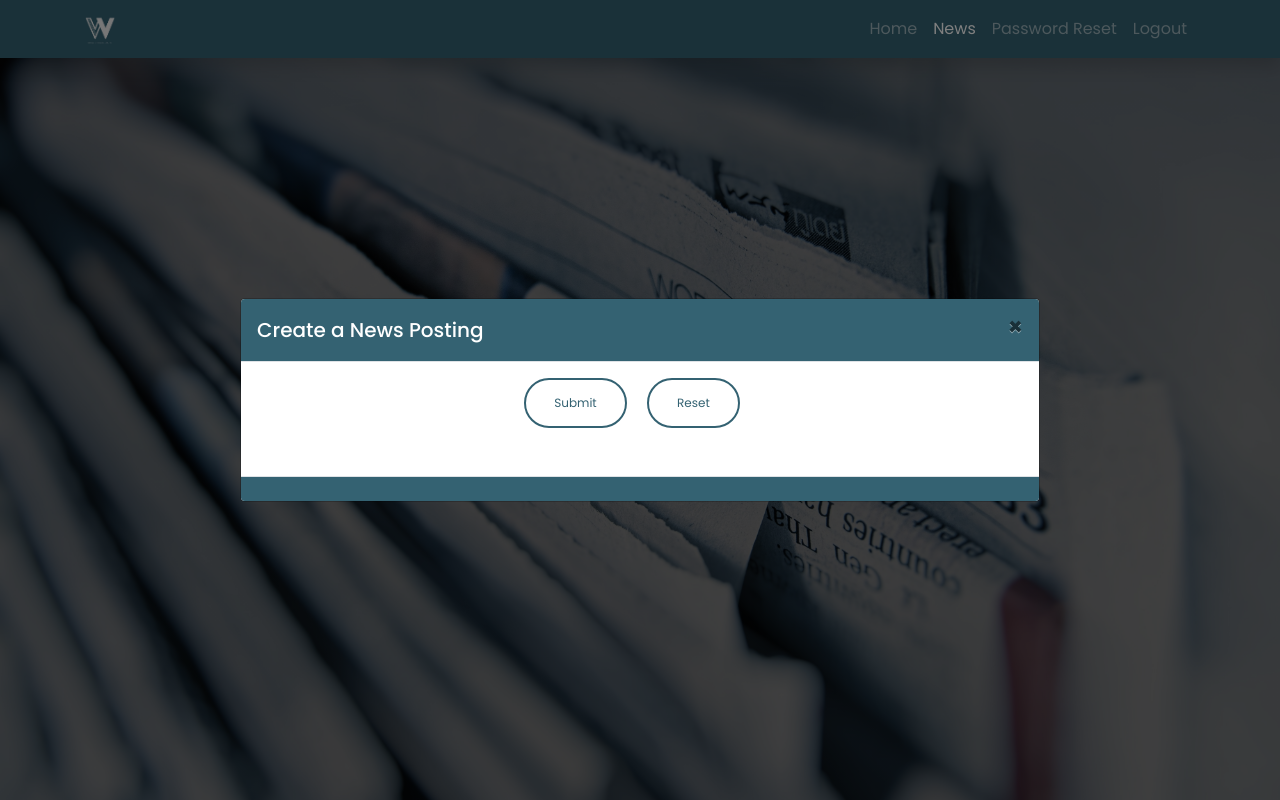
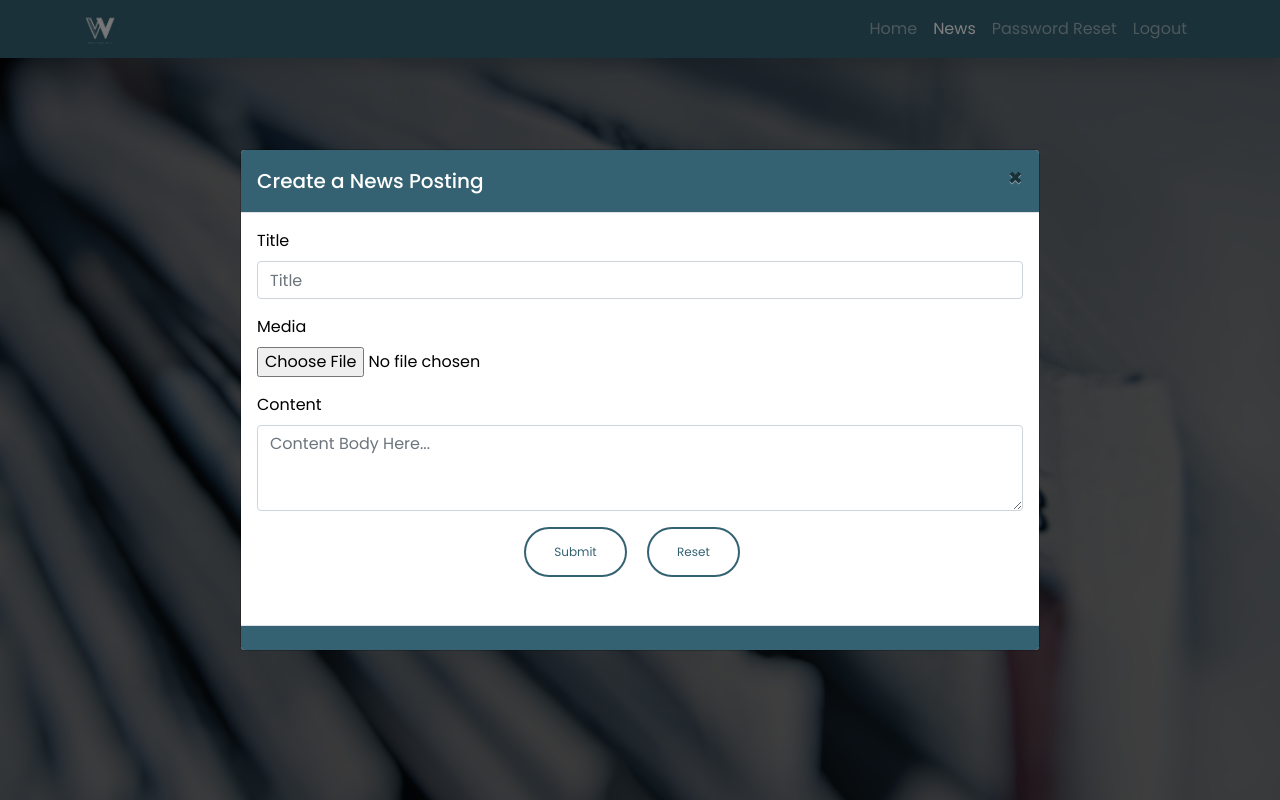
Before and after one commit to marnold22/vingroupcpa, a PHP site: page /admin_news.php in a window 1280 px wide, after a click on "Create News Posting". Run offline with PHP 8.4, Linux system fonts and the light colour scheme.

Commit message:
Updated news create modal to have 3 fields

```diff
--- a/modules/admin-news-modal.php
+++ b/modules/admin-news-modal.php
@@ -10,9 +10,34 @@
 
             <div class="modal-body">
                 <form action="<?php echo htmlspecialchars($_SERVER["PHP_SELF"]); ?>" method="post">
-
-
-
+                    <div class="row">
+                        <div class="col">
+                            <!-- TITLE -->
+                            <div class="form-group">
+                                <label for="titleInput">Title</label>
+                                <input type="text" class="form-control" name="title" id="titleInput" placeholder="Title" value="">
+                            </div>
+                        </div>
+                    </div>
+                    <div class="row">
+                        <div class="col">
+                            <!-- Media -->
+                            <div class="form-group">
+                                <label for="mediaForm">Media</label>
+                                <input type="file" class="form-control-file" id="mediaForm">
+                            </div>
+                        </div>
+                        <div class="col"></div>
+                    </div>
+                    <div class="row">
+                        <div class="col">
+                            <!-- CONTENT BODY -->
+                            <div class="form-group">
+                                <label for="NewsBody">Content</label>
+                                <textarea class="form-control" name="content" id="contentInput" placeholder="Content Body Here..." rows="3" value=""></textarea>
+                            </div>
+                        </div>
+                    </div>
                     <!-- Submit Buttons -->
                     <div class="form-group">
                         <div class="text-center">
```
Lines whose indentation alone changed are shown as unchanged.
